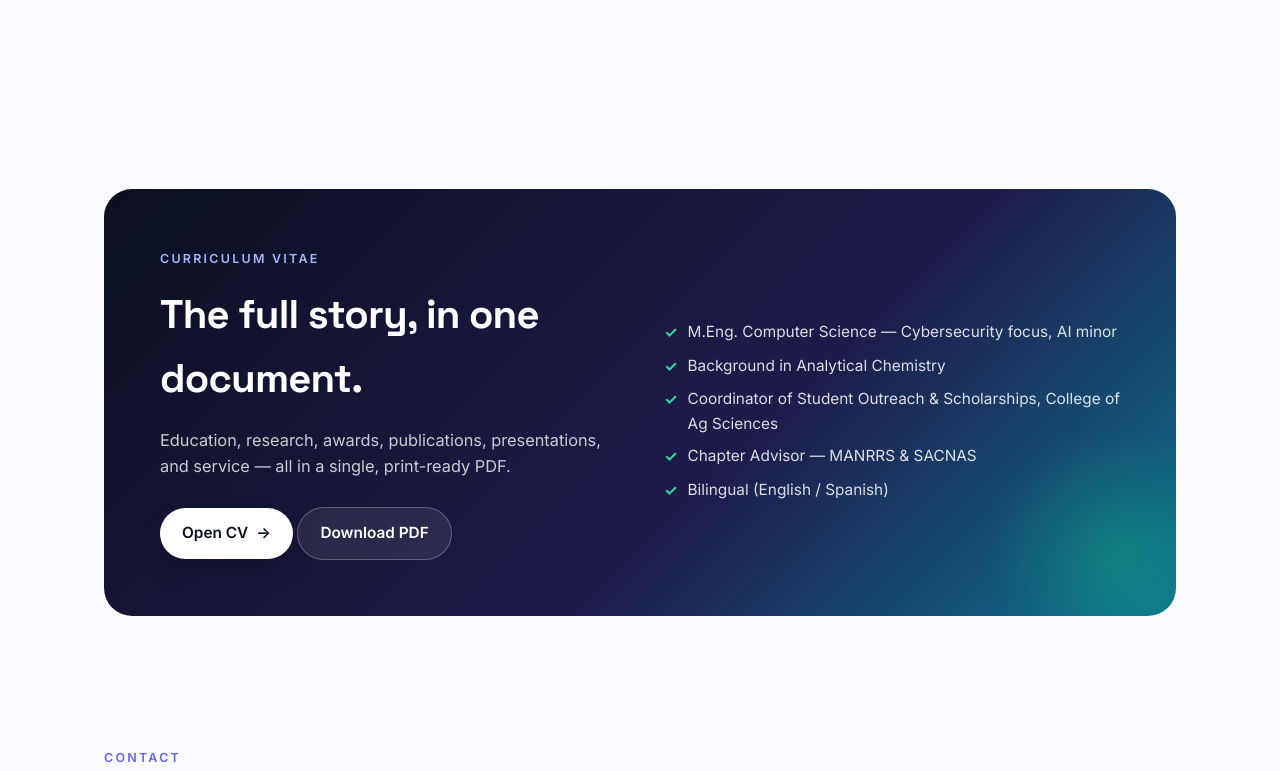
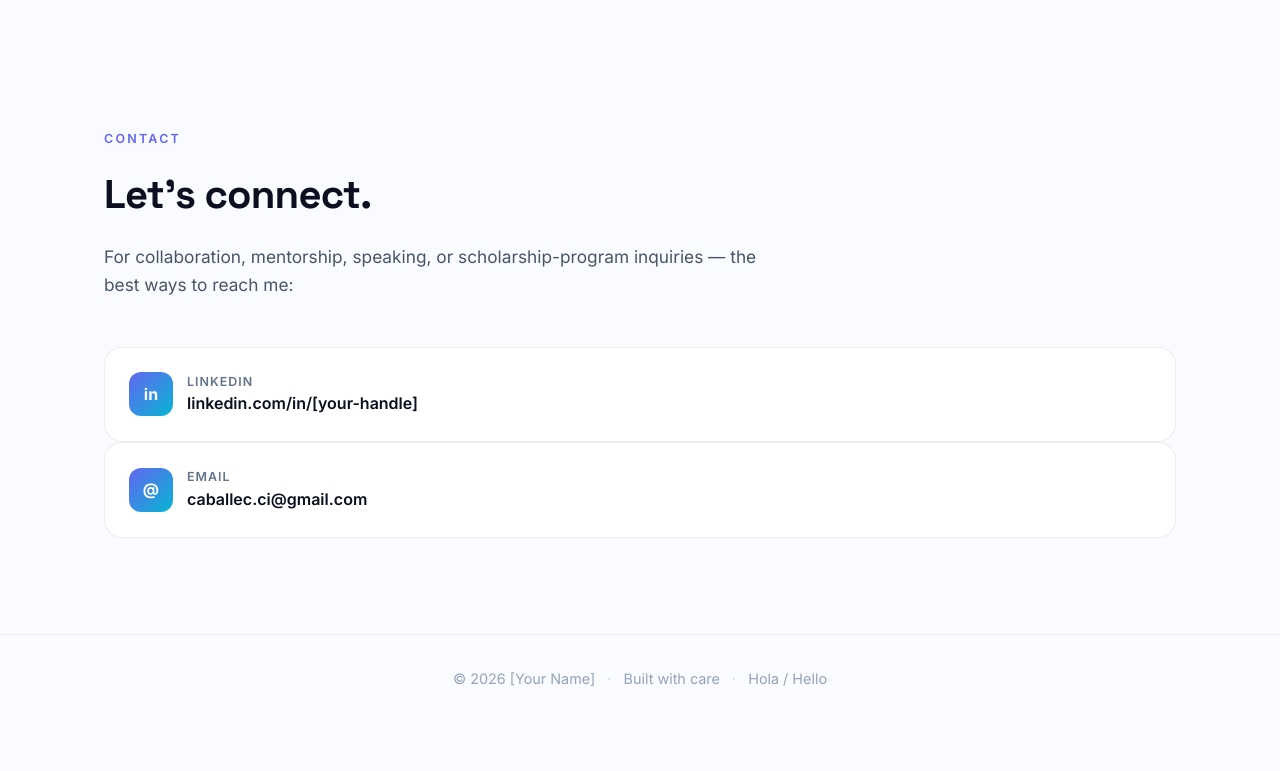
Before and after one commit to Clarisaci/clarisa, a plain HTML site: page Index.html in a window 1280 px wide. Shown: the part 2911-3682 px from the top of the page. After the commit the page ends 3633 px from the top, so only its background shows below. Drawn offline with Linux system fonts and the light colour scheme.

Commit message:
Update Index.html

```diff
--- a/Index.html
+++ b/Index.html
@@ -240,9 +240,9 @@
       margin-top: 14px; font-weight: 600; font-size: 0.92rem; color: #4338ca;
     }
     .card a.read:hover { color: #6366f1; }
-
+ /*
     /* ---------- CV ---------- */
-    .cv-card {
+    /* .cv-card {
       display: grid;
       grid-template-columns: 1fr 1fr;
       gap: 48px;
@@ -276,7 +276,7 @@
     .cv-card .btn-primary { background: #fff; color: #0b1020; box-shadow: 0 10px 30px -10px rgba(0,0,0,0.4); }
     .cv-card .btn-primary:hover { background: #f1f5ff; }
     .cv-card .btn-ghost { background: rgba(255,255,255,0.08); color: #fff; border-color: rgba(255,255,255,0.25); }
-    .cv-card .btn-ghost:hover { background: rgba(255,255,255,0.14); }
+    .cv-card .btn-ghost:hover { background: rgba(255,255,255,0.14); } */ */
 
     /* ---------- Contact ---------- */
     .contact-row {
@@ -500,7 +500,7 @@
   </section>
 
   <!-- ============ CV ============ -->
-  <section id="cv">
+  <!-- <section id="cv">
     <div class="container">
       <div class="cv-card">
         <div>
@@ -530,7 +530,7 @@
         </div>
       </div>
     </div>
-  </section>
+  </section> -->
 
   <!-- ============ CONTACT ============ -->
   <section id="contact" style="padding-top: 32px;">
```
